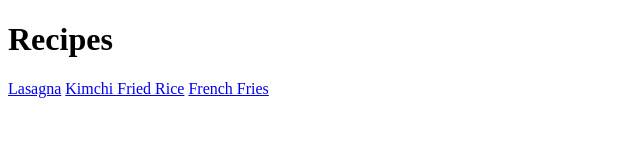
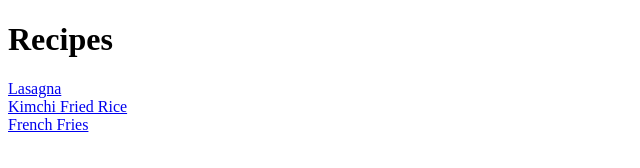
Before and after one commit to Juelpak/odin-recipes, a plain HTML site: page index.html in a window 1280 px wide. Shown: the whole page, without its empty margins (0-640 px from the left). Drawn offline with Linux system fonts and the light colour scheme.

Commit message:
updated french_fries.html

```diff
--- a/index.html
+++ b/index.html
@@ -7,8 +7,8 @@
 </head>
 <body>
     <h1>Recipes</h1>
-    <a href="recipes/lasagna.html">Lasagna</a>
-    <a href="recipes/kimchi_fried_rice.html">Kimchi Fried Rice</a>
-    <a href="recipes/french_fries.html">French Fries</a>
+    <a href="recipes/lasagna.html">Lasagna</a><br>
+    <a href="recipes/kimchi_fried_rice.html">Kimchi Fried Rice</a><br>
+    <a href="recipes/french_fries.html">French Fries</a><br>
 </body>
 </html>
```
